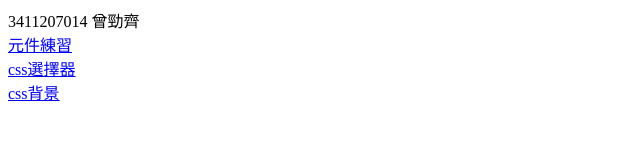
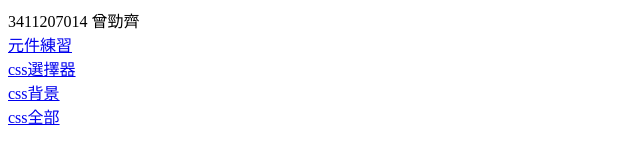
Before and after one commit to s3411207014/3411207014, a plain HTML site: page index.html in a window 1280 px wide. Shown: the full height of the page, 0-640 px from the left. Drawn offline with Linux system fonts and the light colour scheme.

Commit message:
Add files via upload

```diff
--- a/index.html
+++ b/index.html
@@ -14,5 +14,7 @@
     <a href="css.html">css選擇器</a>
     <br>
     <a href="background.html">css背景</a>
+    <br>
+    <a href="css_all.html">css全部</a>
 </body>
 </html>
```
